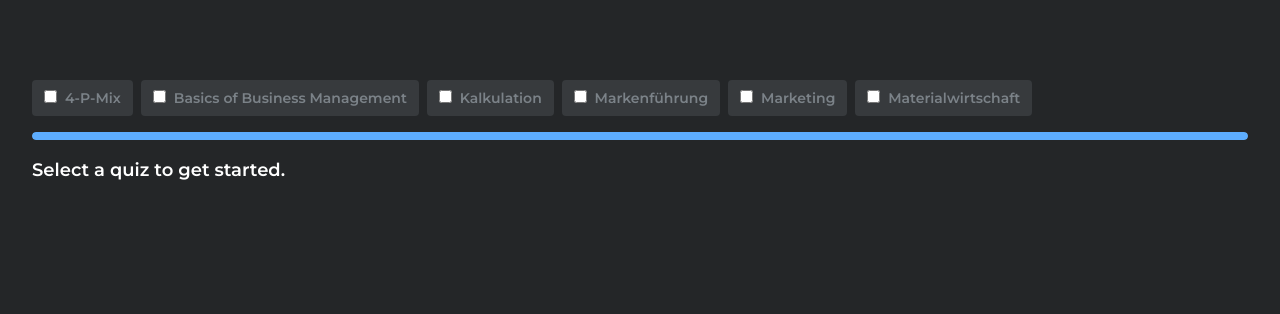
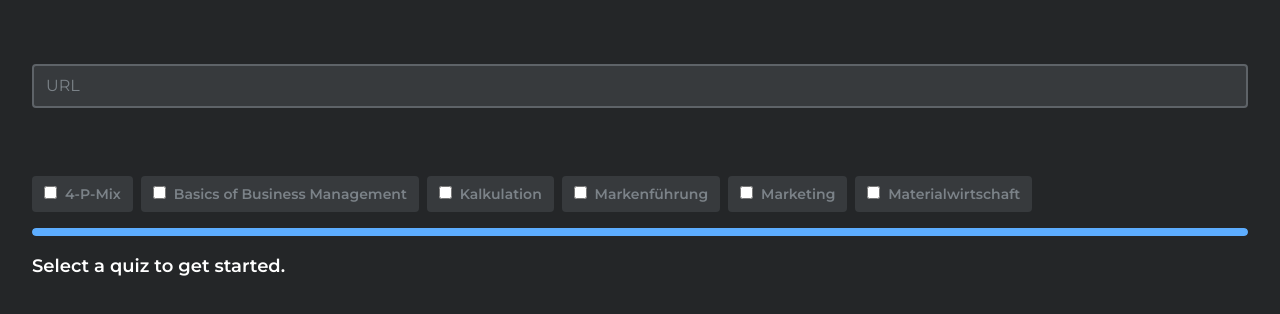
Before and after one commit to phi-bre/cardly, a SvelteKit app: page / in a window 1280 px wide. Shown: the top 314 px of the page. Built offline with nearby package versions, Linux system fonts and the light colour scheme.

Commit message:
Add client quiz generation

```diff
--- a/package.json
+++ b/package.json
@@ -10,6 +10,10 @@
     "check:watch": "svelte-kit sync && svelte-check --tsconfig ./tsconfig.json --watch",
     "lint": "prettier --ignore-path .gitignore --plugin-search-dir . --check .",
     "format": "prettier --ignore-path .gitignore --plugin-search-dir . --write ."
+  },
+  "dependencies": {
+    "openai": "^3.2.1",
+    "tesseract.js": "^4.0.5"
   },
   "devDependencies": {
     "@sveltejs/adapter-auto": "^2.0.0",
--- a/src/app.css
+++ b/src/app.css
@@ -17,3 +17,11 @@ body {
 .content {
   @apply max-w-5xl lg:max-w-6xl m-auto p-7 md:p-12;
 }
+
+input {
+  @apply bg-shark-400 rounded p-2 px-3 placeholder:text-shark-50 border-2 border-shark-200 focus:outline-none focus:border-malibu-500;
+}
+
+select {
+  @apply bg-shark-400 rounded p-2 px-3 placeholder:text-shark-50 border-2 border-shark-200 focus:outline-none focus:border-malibu-500;
+}
--- /dev/null
+++ b/src/interfaces.ts
@@ -0,0 +1,9 @@
+export interface Question {
+  q: string;
+  a: string[];
+}
+
+export interface Quiz {
+  title: string;
+  questions: Question[];
+}
--- /dev/null
+++ b/src/prompt.ts
@@ -0,0 +1,51 @@
+import Tesseract from 'tesseract.js';
+
+async function captionImage(imageUrl: string) {
+  const { data } = await Tesseract.recognize(imageUrl, 'eng+deu', {
+    logger: (m) => console.log(m),
+  });
+  return `(image: {${data.text}})`;
+}
+
+async function replaceImages(
+  text: string,
+  baseUrl: string,
+  captionImage: (imageUrl: string) => Promise<string>,
+) {
+  const imagePattern = /(!\[[^\]]*\]\((.*?)\))|(<img\s+[^>]*src="([^"]+)"[^>]*>)/g;
+  const substrings = [];
+
+  let lastIndex = 0;
+  let match = imagePattern.exec(text);
+
+  while (match !== null) {
+    const imageSrc = match[2] || match[4];
+    const imageUrl = new URL(imageSrc, baseUrl).toString();
+    const captionPromise = captionImage(imageUrl);
+
+    substrings.push(text.slice(lastIndex, match.index));
+    substrings.push(captionPromise);
+
+    lastIndex = imagePattern.lastIndex;
+    match = imagePattern.exec(text);
+  }
+  substrings.push(text.slice(lastIndex));
+
+  return (await Promise.all(substrings)).join('');
+}
+
+export async function generatePrompt(url: string): Promise<string> {
+  let text = await fetch(url).then((response) => response.text());
+  text = await replaceImages(text, url, captionImage);
+  text = `
+----------------------------------------
+${text}
+----------------------------------------
+You are a teacher. You are in the process of writing {question_count} exam questions for your students.
+These questions should each be generated in the following JSON schema in the same language as the topic:
+{{ "title": "Title suiting the topic", "questions": [{{ "q": "Question?", "a": ["Correct answer", "Wrong answer", "Wrong answer", "Wrong answer"] }}] }}
+You may use incorrect, incomplete, or misleading information in your WRONG ANSWERS ONLY but they should sound similar to the correct answer to not make it too obvious.
+Please only answer with the JSON file format specified above without any other text.
+  `;
+  return text;
+}
--- a/src/routes/+page.svelte
+++ b/src/routes/+page.svelte
@@ -1,27 +1,30 @@
 <script lang="ts">
+  import type { Quiz } from '../interfaces';
   import Question from '$lib/Question.svelte';
   import { onMount } from 'svelte';
-
-  interface Question {
-    q: string;
-    a: string[];
-  }
-
-  interface Quiz {
-    title: string;
-    questions: Question[];
-  }
+  import { generatePrompt } from '../prompt';
+  import { Configuration, OpenAIApi } from 'openai';
+  import { fly } from 'svelte/transition';
 
   let quizzes: Quiz[] = [];
   let selectedQuizzes: string[] = [];
+  let index = 0;
+  let correct = [];
+  let wrong = [];
+  let apiKey = '';
+  let organization = '';
+  let url = '';
+  let modelId = '';
+  let openai: OpenAIApi | null = null;
 
   $: questions = quizzes
     .filter((quiz) => selectedQuizzes.includes(quiz.title))
     .flatMap((quiz) => quiz.questions);
 
-  let index = 0;
-  let correct = [];
-  let wrong = [];
+  $: if (apiKey && organization) {
+    openai = new OpenAIApi(new Configuration({ apiKey, organization }));
+    modelId = '';
+  }
 
   function nextQuestion() {
     index++;
@@ -42,15 +45,30 @@
     wrong = [];
   }
 
+  async function generateQuiz() {
+    if (!openai) return;
+
+    const prompt = await generatePrompt(url);
+    const { data } = await openai.createChatCompletion({
+      messages: [{ role: 'user', content: prompt }],
+      model: modelId,
+    });
+    const quiz = JSON.parse(data.choices[0]?.message?.content || '{}') as Quiz;
+    // TODO: Verify quiz structure
+    quizzes = [...quizzes, quiz];
+  }
+
   onMount(async () => {
-    quizzes = await Promise.all([
+    quizzes = await Promise.all(
+      [
         '/quizzes/WING/4-P-Mix.md.gpt.json',
         '/quizzes/WING/Basics.md.gpt.json',
         '/quizzes/WING/Kalkulation.md.gpt.json',
         '/quizzes/WING/Markenführung.md.gpt.json',
         '/quizzes/WING/Marketing.md.gpt.json',
         '/quizzes/WING/Materialwirtschaft.md.gpt.json',
-    ].map((url) => fetch(url).then((res) => res.json())));
+      ].map((url) => fetch(url).then((res) => res.json())),
+    );
   });
 </script>
 
@@ -59,10 +77,39 @@
 </svelte:head>
 
 <div class="container m-auto py-4 md:py-16 px-8">
-  <!-- <div class="mb-16">
-    <input type="text" placeholder="OpenAI Organisation" />
-    <input type="text" placeholder="OpenAI API Key" />
-  </div> -->
+  <div class="mb-16">
+    <input class="w-full mb-1" type="text" placeholder="URL" bind:value={url} />
+
+    {#if url}
+      <input
+        transition:fly
+        class="w-full mb-1"
+        type="text"
+        placeholder="OpenAI API Key"
+        bind:value={apiKey}
+      />
+      <input
+        transition:fly
+        class="w-full mb-1"
+        type="text"
+        placeholder="OpenAI Organisation"
+        bind:value={organization}
+      />
+    {/if}
+
+    {#if openai}
+      {#await openai.listModels()}
+        Loading available models...
+      {:then data}
+        <select bind:value={modelId}>
+          {#each data?.data?.data || [] as model}
+            <option value={model.id}>{model.id}</option>
+          {/each}
+        </select>
+        <button disabled={!modelId || !url} on:click={generateQuiz}>Generate</button>
+      {/await}
+    {/if}
+  </div>
   <div class="flex items-center my-4 gap-2 flex-wrap">
     {#each quizzes as quiz}
       <label
```
Also changed, not shown: static/quizzes/WING/4-P-Mix.md.gpt.json (+67 -12 lines), static/quizzes/WING/Kalkulation.md.gpt.json (+1 -6 lines), static/quizzes/WING/Markenführung.md.gpt.json (+72 -12 lines), static/quizzes/WING/Materialwirtschaft.md.gpt.json (+1 -6 lines), static/quizzes/WING/Basics.md.gpt.json (line endings or trailing spaces), static/quizzes/WING/Marketing.md.gpt.json (line endings or trailing spaces), 1 other file (tests, documents, lock files or other folders). Lines whose indentation alone changed are shown as unchanged.
